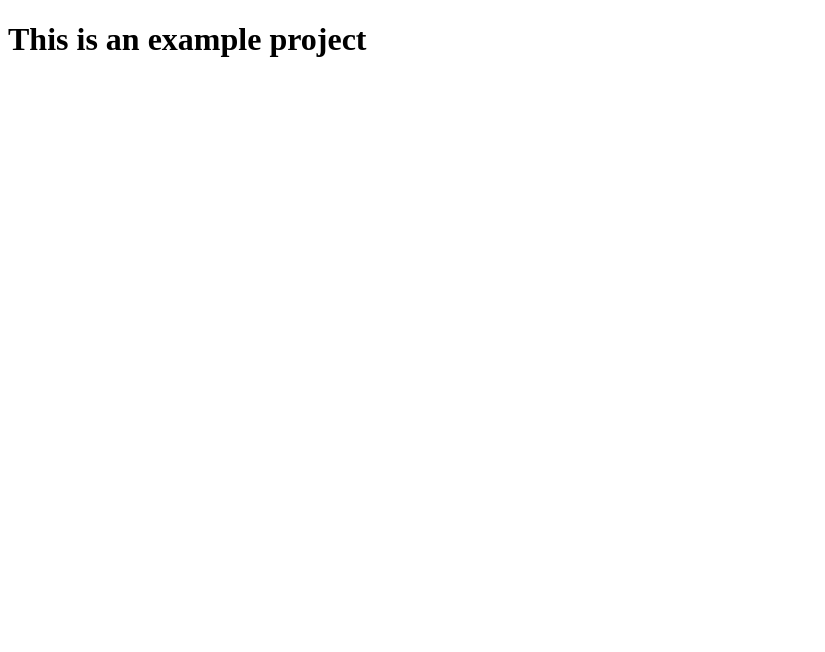
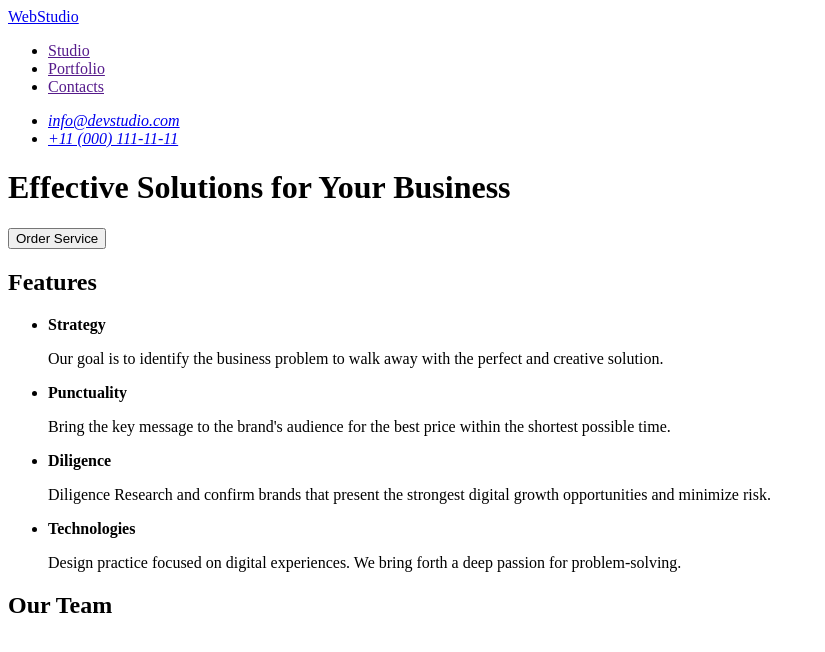
Before and after one commit to fullstackSebi/goit-markup-hw-00, a plain HTML site: page index.html in a window 1280 px wide. Shown: the whole page, without its empty margins (0-825 px from the left). Drawn offline with Linux system fonts and the light colour scheme.

Commit message:
Update index.html

```diff
--- a/index.html
+++ b/index.html
@@ -5,7 +5,43 @@
   <meta name="viewport" content="width=device-width, initial-scale=1.0">
   <title>Document</title>
 </head>
+
 <body>
-  <h1>This is an example project</h1>
+ <header>
+  <nav>
+    <a href="./index.html">WebStudio</a>
+    <ul>
+      <li><a href="">Studio</a></li>
+      <li><a href="">Portfolio</a></li>
+      <li><a href="">Contacts</a></li>
+    </ul>
+  </nav>
+<address>
+  <ul>
+    <li><a href="mailto:info@devstudio.com">info@devstudio.com</a></li>
+    <li><a href="tel:+110001111111">+11 (000) 111-11-11</a></li>
+  </ul>
+</address>
+    <h1>Effective Solutions
+      for Your Business</h1>
+      <button type="button">Order Service</button>
+      <h2>Features</h2>
+      <ul>
+
+      <li><b>Strategy</b></li>
+      <p>Our goal is to identify the business
+        problem to walk away with the perfect and creative solution. </p>
+      <li><b>Punctuality </b></li>
+      <p>Bring the key message to the brand's audience for the best price within the shortest possible time.</p>
+      <li><b>Diligence</b></li>
+      <p>Diligence
+        Research and confirm brands that present the strongest digital growth opportunities and minimize risk.</p>
+      <li><b>Technologies</b></li>
+      <p>Design practice focused on digital experiences. We bring forth a deep passion for problem-solving.</p>
+    </ul>
+    <h2>Our Team</h2>
+ </header>
+
 </body>
+
 </html>
```
